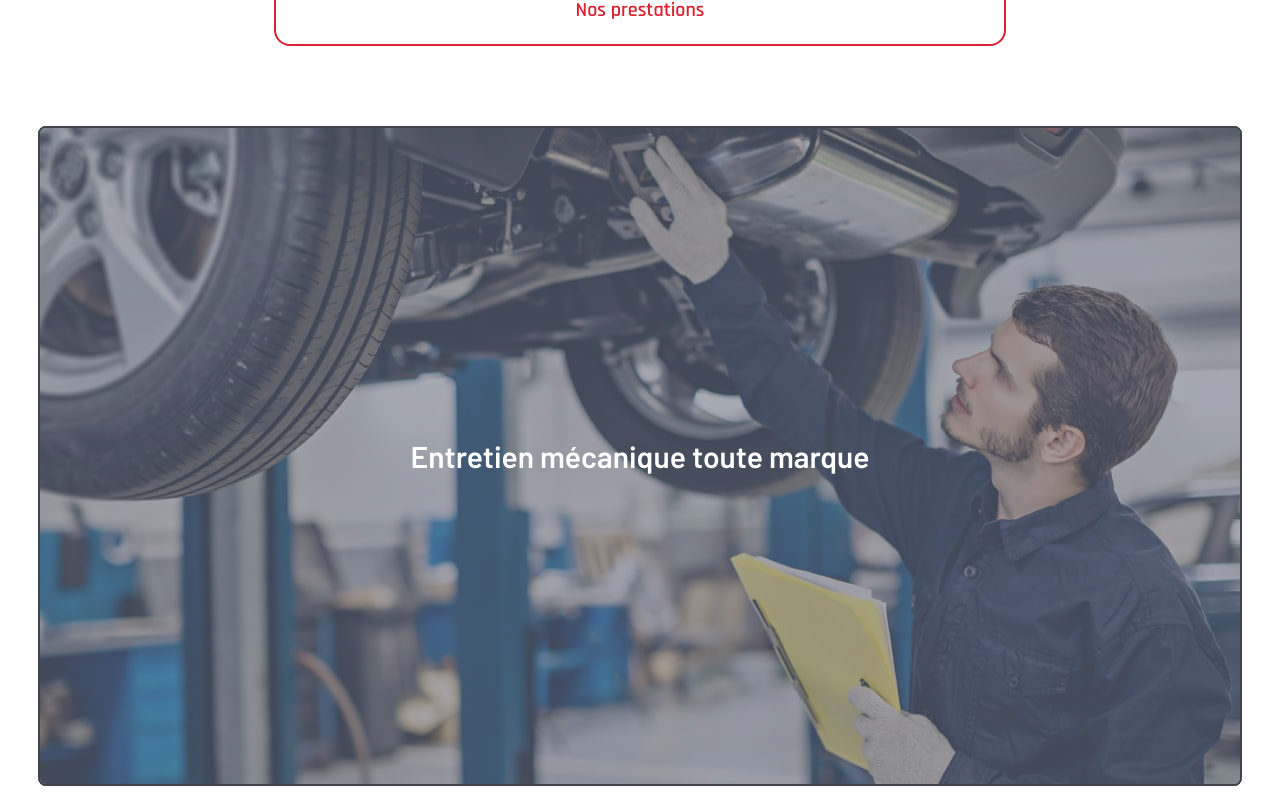
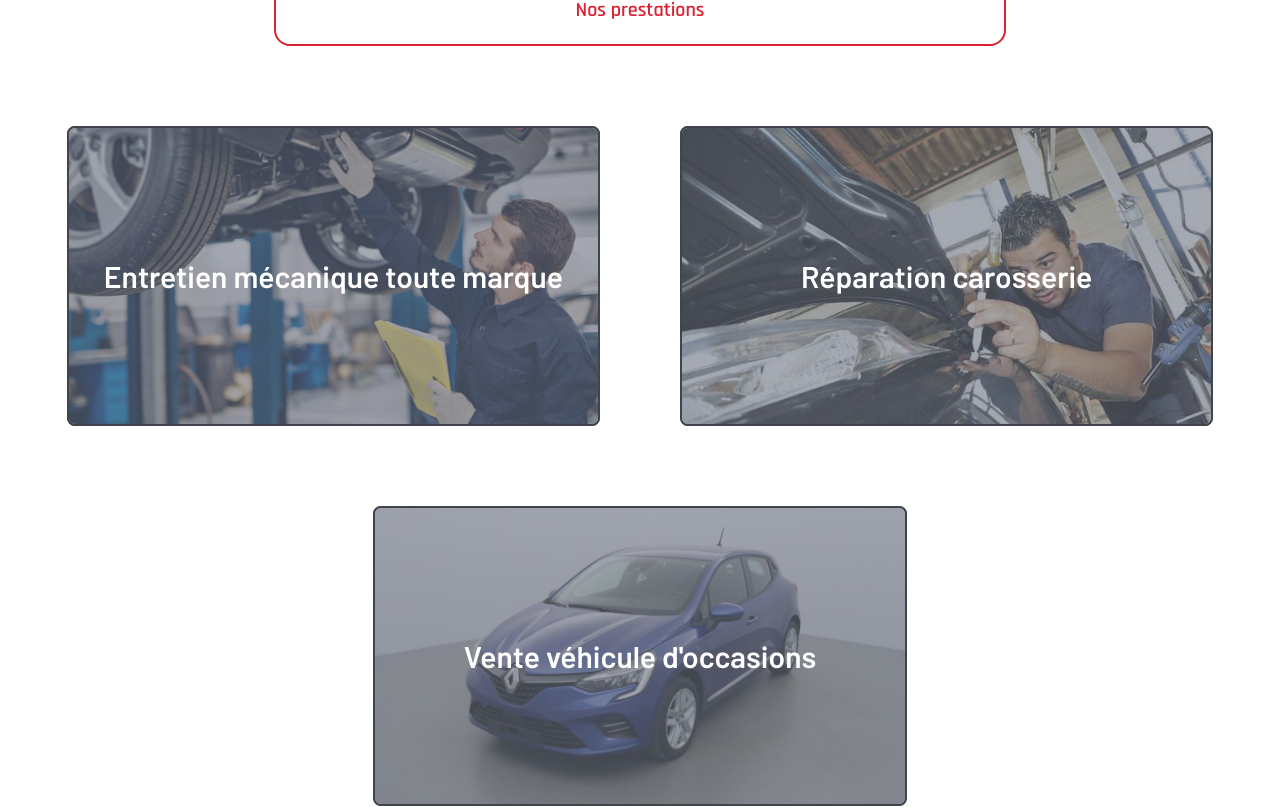
Before and after one commit to kyoshiroDev/Garage-V-Parrot-NextJS, a Next.js app: page / in a window 1280 px wide. Shown: the part 914-1722 px from the top of the page. Built offline with nearby package versions, Linux system fonts and the light colour scheme.

Commit message:
correction hauteur image nos prestations

```diff
--- a/app/components/Nos-prestations/Page.tsx
+++ b/app/components/Nos-prestations/Page.tsx
@@ -44,7 +44,7 @@ export default function NosPrestations() {
             alt="alt"
             width={540}
             height={360}
-            className="aspect-video bg-slate-200 border-2 rounded-lg border-black object-cover w-auto h-auto"
+            className="aspect-video bg-slate-200 border-2 rounded-lg border-black object-cover w-auto max-h-[300px]"
             priority={true}
           />
         </motion.div>
```
